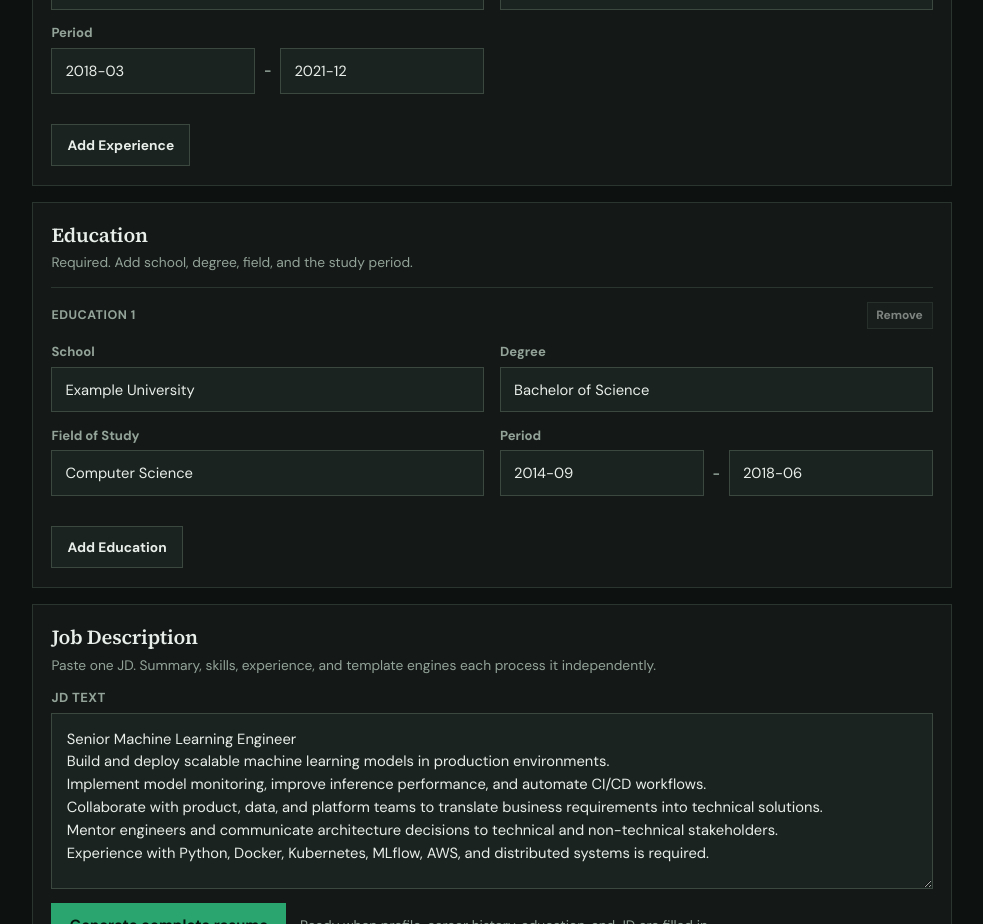
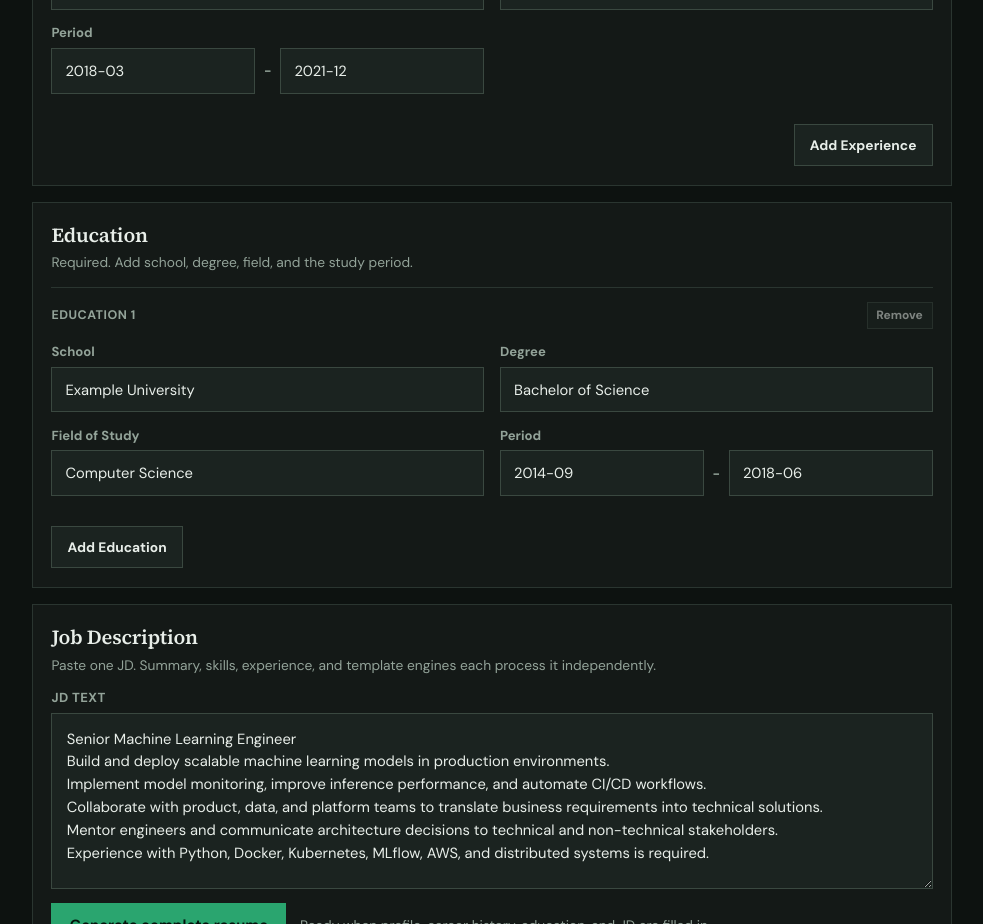
Before and after one commit to mathen-stack/cursor_2, a Next.js app in the folder resume-generator-shell/apps/web/: page / in a window 1280 px wide. Shown: the part 880-1804 px from the top of the page, without its empty margins (148-1131 px from the left). Built offline with nearby package versions, Linux system fonts and the light colour scheme.

Commit message:
Align Add Experience button to the right
Co-authored-by: mathen-stack <mathen-stack@users.noreply.github.com>

```diff
--- a/resume-generator-shell/apps/web/app/components/resume-generator.tsx
+++ b/resume-generator-shell/apps/web/app/components/resume-generator.tsx
@@ -422,7 +422,7 @@ export default function ResumeGenerator() {
             </div>
           ))}
 
-          <div className="section-actions">
+          <div className="section-actions section-actions-end">
             <button type="button" className="secondary-action" onClick={addCareer}>
               Add Experience
             </button>
--- a/resume-generator-shell/apps/web/app/globals.css
+++ b/resume-generator-shell/apps/web/app/globals.css
@@ -255,6 +255,10 @@ textarea:focus {
   gap: 0.6rem;
   flex-wrap: wrap;
   margin-top: 1rem;
+}
+
+.section-actions-end {
+  justify-content: flex-end;
 }
 
 .secondary-action,
```
